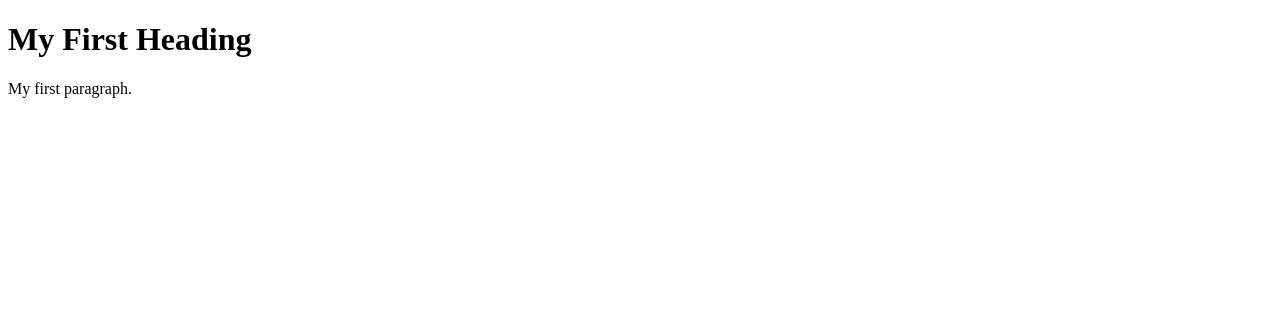
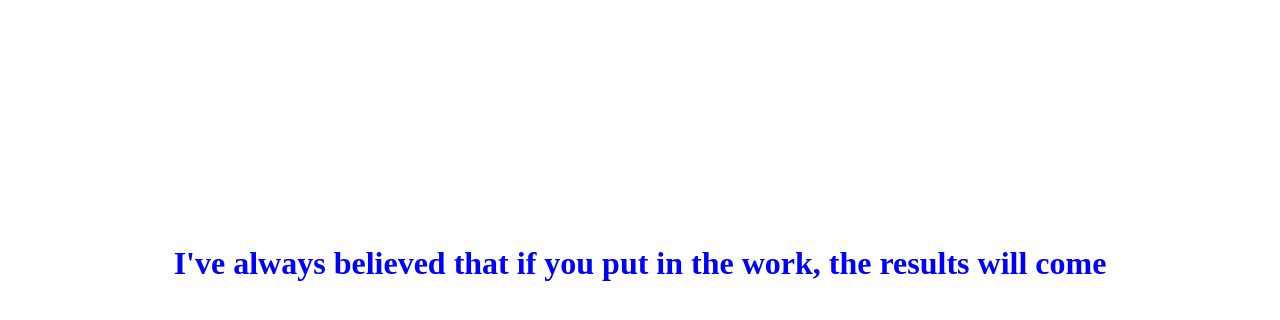
Before and after one commit to Hpupq/NodeDemo1, a website: page Index.html in a window 1280 px wide. Drawn offline with Linux system fonts and the light colour scheme.

Commit message:
Update Index.html

```diff
--- a/Index.html
+++ b/Index.html
@@ -1,9 +1,28 @@
-<!DOCTYPE html>
 <html>
+<head>
+  <title>A quote for a day</title>
+</head>
 <body>
+<br/><br/><br/><br/><br/><br/><br/><br/><br/><br/><br/><br/>
+<div align="center">
+  <h1 style="color:blue" id="quote"></h1>
+</div>
 
-<h1>My First Heading</h1>
-<p>My first paragraph.</p>
+<script>
+var quoteArray=[
+  "You cannot escape the responsibility of tomorrow by evading it today",
+  "All that I am, or hope to be, I owe to my angel mother",
+  "Character is like a tree and reputation like a shadow. The shadow is what we think of it; the tree is the real thing",
+
+
+  "Always turn a negative situation into a positive situation",
+  "I've always believed that if you put in the work, the results will come"
+               ];
+
+          var randomNumber=Math.floor((Math.random() * 5) + 1);
+          document.getElementById('quote').innerHTML=quoteArray[randomNumber-1];
+
+</script>
 
 </body>
 </html>
```
